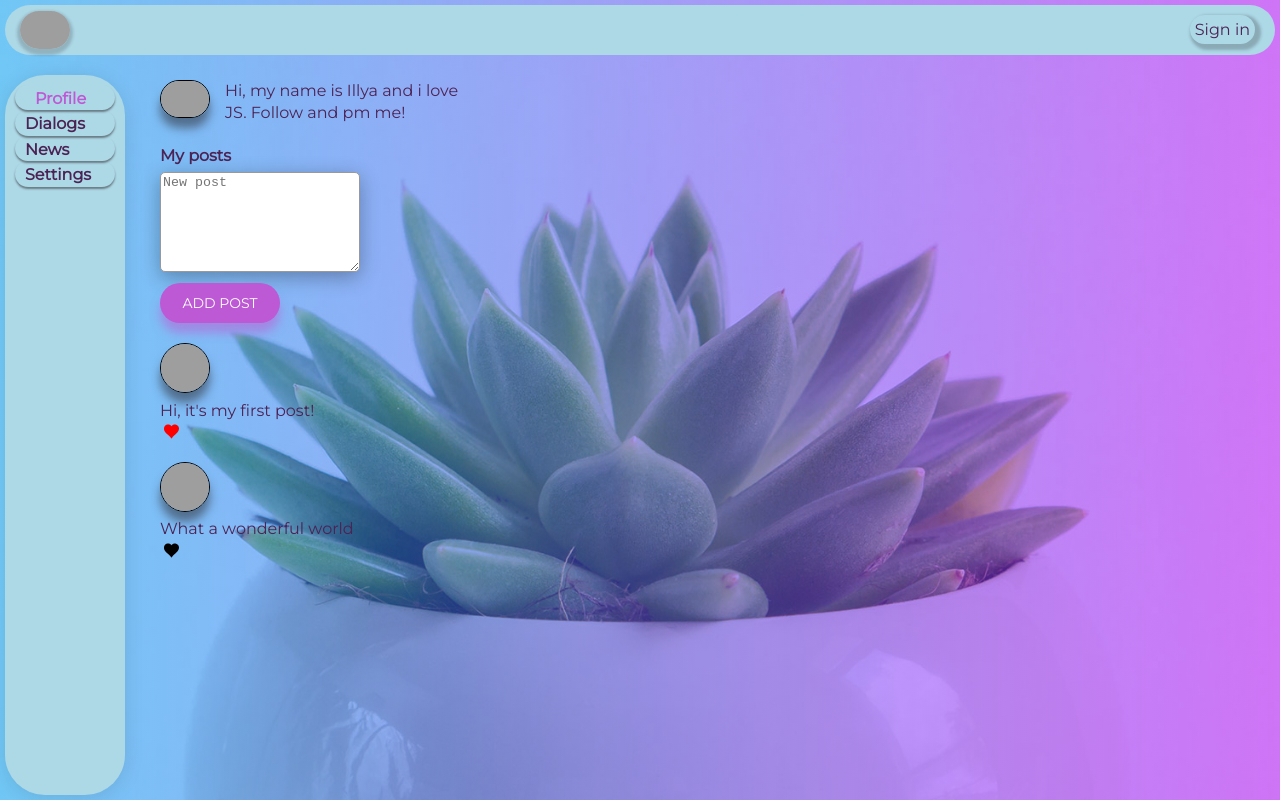
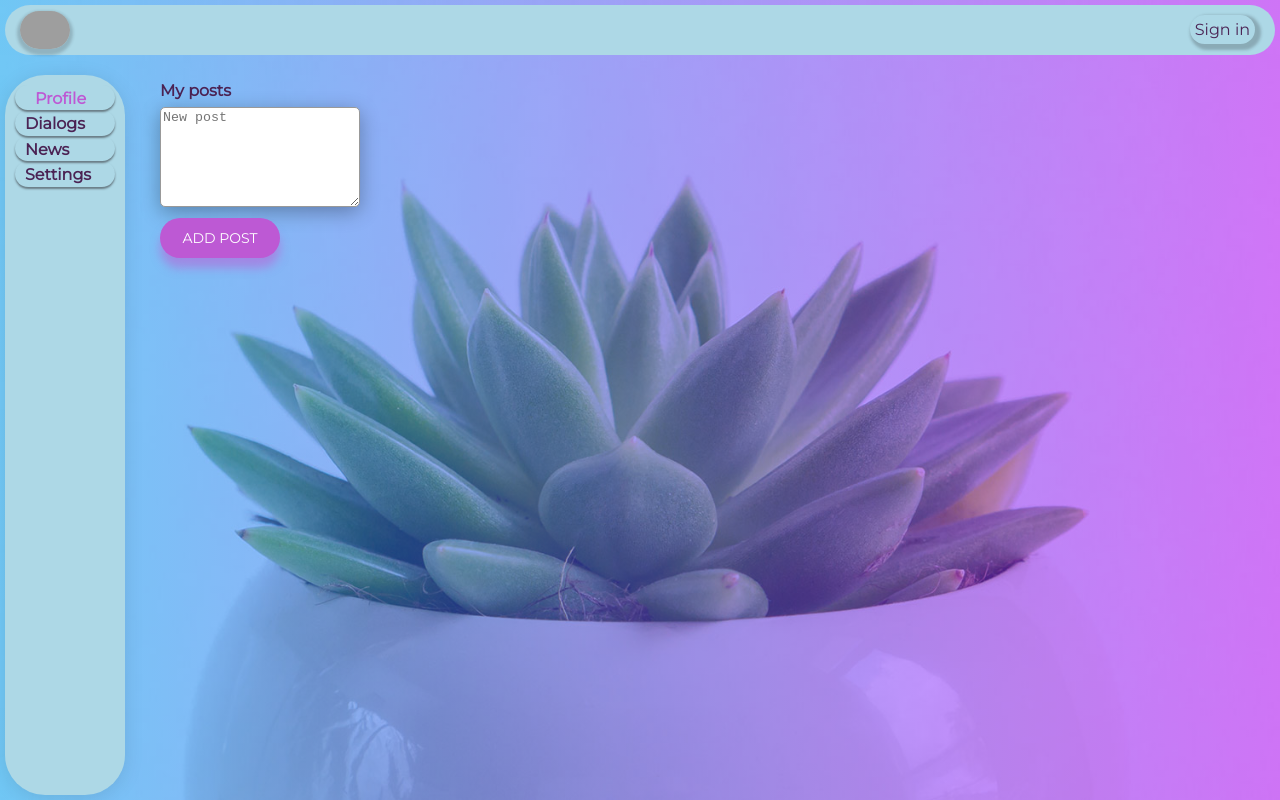
Before and after one commit to sinoptik77/react-1, a React (Create React App) app: page /profile in a window 1280 px wide. Built offline with nearby package versions, Linux system fonts and the light colour scheme; grey boxes are pictures that could not be loaded.

Commit message:
add local storage logic

```diff
--- a/src/App.js
+++ b/src/App.js
@@ -11,7 +11,7 @@ import DialogPeoples from "./components/Navigation/Dialogs/DialogPeoples/DialogP
 import { useLocalStorage } from "./useLocalStorage";
 
 const App = (props) => {
-  //useLocalStorage()
+  useLocalStorage()
   let match = useMatch("/signin");
   return (
     <div className={!match && "app-wrapper"}>
@@ -24,8 +24,8 @@ const App = (props) => {
       <div className="app-content">
         <Routes>
           <Route path="/profile" element={<Profile />} />
-          <Route path="/dialogs" element={<Dialogs />} />
-          <Route path="/dialogs/:id" element={<DialogPeoples />} />
+          {/*<Route path="/dialogs" element={<Dialogs />} />*/}
+          {/*<Route path="/dialogs/:id" element={<DialogPeoples />} />*/}
           <Route path="/news" element={<News />} />
           <Route path="/settings" element={<Settings />} />
           <Route path="/signin" element={<Registration />} />
--- a/src/components/Header/Registration/RegistrationComponents/RegForm.jsx
+++ b/src/components/Header/Registration/RegistrationComponents/RegForm.jsx
@@ -10,7 +10,6 @@ const RegForm = () => {
     formState: { errors },
   } = useForm({ mode: "onBlur" });
   const onSubmit = (data) => console.log(data);
-  console.log(errors);
 
   return (
     <form onSubmit={handleSubmit(onSubmit)} novalidate>
--- a/src/components/Navigation/Navigation.module.css
+++ b/src/components/Navigation/Navigation.module.css
@@ -24,7 +24,7 @@
   font-weight: bold;
 }
 .active {
-  padding: 20px;
+  padding: 0 20px;
   color: #bd59d4;
   text-decoration: none;
   font-family: 'Montserrat', sans-serif;
--- a/src/components/Navigation/Profile/NewPost/NewPost.jsx
+++ b/src/components/Navigation/Profile/NewPost/NewPost.jsx
@@ -1,34 +1,44 @@
 import s from "./NewPost.module.css";
-import React, {memo} from "react";
-import {addPostActionCreator, postOnChangeActionCreator} from "../../../../redux/profileReducer";
-import {useDispatch, useSelector} from "react-redux";
-
+import React, { memo } from "react";
+import {
+  addPostActionCreator,
+  postOnChangeActionCreator,
+} from "../../../../redux/profileReducer";
+import { useDispatch, useSelector } from "react-redux";
 
 const NewPost = () => {
+  const dispatch = useDispatch();
 
-    const dispatch = useDispatch()
-
-    const {newPostText} = useSelector(state => ({
+  const { newPostText } = useSelector((state) => ({
     newPostText: state.profileReducer.newPostText,
-    }))
+  }));
 
   let addPost = () => {
     dispatch(addPostActionCreator());
-    }
+  };
 
   let postOnChange = (event) => {
     let text = event.target.value;
     let action = postOnChangeActionCreator(text);
     dispatch(action);
-    }
+  };
 
-    return <div className={s.newPost}>
+  return (
+    <div className={s.newPost}>
       <div className={s.text}>My posts</div>
       <div className={s.textArea}>
-            <textarea className={s.textAreaStyle} onChange={postOnChange} value={newPostText} placeholder='New post'/>
+        <textarea
+          className={s.textAreaStyle}
+          onChange={postOnChange}
+          value={newPostText}
+          placeholder="New post"
+        />
       </div>
-        <button className={s.button} onClick={addPost}>Add Post</button>
+      <button className={s.button} onClick={addPost}>
+        Add Post
+      </button>
     </div>
-}
+  );
+};
 
 export default memo(NewPost);
--- a/src/components/Navigation/Profile/NewPost/Post/Post.jsx
+++ b/src/components/Navigation/Profile/NewPost/Post/Post.jsx
@@ -1,24 +1,28 @@
-import s from './Post.module.css';
-import {useDispatch} from "react-redux";
-import {addLikeActionCreator} from "../../../../../redux/profileReducer";
-import {ReactComponent as Like} from "../../../../../like.svg";
+import s from "./Post.module.css";
+import { useDispatch } from "react-redux";
+import { addLikeActionCreator } from "../../../../../redux/profileReducer";
+import { ReactComponent as Like } from "../../../../../like.svg";
 
 const Post = (props) => {
+  const dispatch = useDispatch();
 
-    const dispatch = useDispatch()
+  let addLikeClick = () => {
+    dispatch(addLikeActionCreator(props.index));
+  };
 
-    let addLikeClick = () => {
-        dispatch(addLikeActionCreator(props.index));
-    }
-
-
-
-    return <div className={s.item}>
-        <img src='https://mena.org.ua/wp-content/uploads/2014/03/avatar.png'/>
-        <div>{props.message}</div>
-        <div className={s.like}>
-            <Like className={s.likeButton + ' ' + (props.likeCount?s.likeButtonActive : '')} onClick={addLikeClick}/>
-        </div>
+  return (
+    <div className={s.item}>
+      <img src="https://mena.org.ua/wp-content/uploads/2014/03/avatar.png" />
+      <div>{props.message}</div>
+      <div className={s.like}>
+        <Like
+          className={
+            s.likeButton + " " + (props.likeCount ? s.likeButtonActive : "")
+          }
+          onClick={addLikeClick}
+        />
+      </div>
     </div>
-}
+  );
+};
 export default Post;
--- a/src/components/Navigation/Profile/Profile.jsx
+++ b/src/components/Navigation/Profile/Profile.jsx
@@ -1,22 +1,34 @@
-import s from './Profile.module.css';
+import s from "./Profile.module.css";
 import Post from "./NewPost/Post/Post";
 import ProfileInfo from "./ProfileInfo/ProfileInfo";
 import NewPost from "./NewPost/NewPost";
-import {useSelector} from "react-redux";
+import { useSelector } from "react-redux";
 
 const Profile = (props) => {
-    const {post, description} = useSelector(state => ({
-        post: state.profileReducer.post,
-        description: state.profileReducer.description
-    }))
+  const { post, description } = useSelector((state) => ({
+    post: state.profileReducer.post,
+    description: state.profileReducer.description,
+  }));
 
-    let postElements = post.map((p, index) => <Post key={index} index={index} message={p.message} likeCount={p.likeCount}/>)
-    let descriptionElements = description.map(d => <ProfileInfo key={d.id} description={d.description}/>)
+  let postElements = post?.map((p, index) => (
+    <Post
+      key={index}
+      index={index}
+      message={p.message}
+      likeCount={p.likeCount}
+    />
+  ));
 
-    return <div className={s.content}>
-        {descriptionElements}
-        <NewPost/>
-        {postElements}
+  let descriptionElements = description?.map((d) => (
+    <ProfileInfo key={d.id} description={d.description} />
+  ));
+
+  return (
+    <div className={s.content}>
+      {descriptionElements}
+      <NewPost />
+      {postElements}
     </div>
-}
+  );
+};
 export default Profile;
--- a/src/redux/dialogsReducer.js
+++ b/src/redux/dialogsReducer.js
@@ -1,53 +1,59 @@
-const MESSAGE_ON_CHANGE = 'MESSAGE-ON-CHANGE';
-const ADD_MESSAGE = 'ADD-MESSAGE';
-const STATE_FROM_LOCAL_STORAGE = 'STATE-FROM-LOCAL-STORAGE';
+const MESSAGE_ON_CHANGE = "MESSAGE-ON-CHANGE";
+const ADD_MESSAGE = "ADD-MESSAGE";
+const STATE_FROM_LOCAL_STORAGE = "STATE-FROM-LOCAL-STORAGE";
 
-export const messageOnChangeActionCreator = (text) => ({type: MESSAGE_ON_CHANGE, newText: text})
-export const addMessageActionCreator = () => ({type: ADD_MESSAGE})
-export const setStateFromLocalStorage = (state) => ({type: STATE_FROM_LOCAL_STORAGE, state})
+export const messageOnChangeActionCreator = (text) => ({
+  type: MESSAGE_ON_CHANGE,
+  newText: text,
+});
+export const addMessageActionCreator = () => ({ type: ADD_MESSAGE });
+export const setStateDialogsFromLS = (state) => ({
+  type: STATE_FROM_LOCAL_STORAGE,
+  state,
+});
 
 let initialState = {
   dialogItem: [
-        {id: 1, name: 'Nastya'},
-        {id: 2, name: 'Vlad'},
-        {id: 3, name: 'Zhenya'},
-        {id: 4, name: 'Misha'},
-        {id: 5, name: 'Sasha'},
+    { id: 1, name: "Nastya" },
+    { id: 2, name: "Vlad" },
+    { id: 3, name: "Zhenya" },
+    { id: 4, name: "Misha" },
+    { id: 5, name: "Sasha" },
   ],
   messageItem: [
-        {message: 'Yo'},
-        {message: 'Hi, how a u?'},
-        {message: 'Wasup'},
+    // { message: "Yo" },
+    // { message: "Hi, how a u?" },
+    // { message: "Wasup" },
   ],
-    newMessageText: 'Text',
-}
+  newMessageText: "Text",
+};
 
 const dialogsReducer = (state = initialState, action) => {
-/*    console.log('action', action)
-    console.log('state', state)*/
+  console.log("action", action);
+  //     console.log('state', state)
   switch (action.type) {
     case ADD_MESSAGE:
       let newMessage = {
         message: state.newMessageText,
-            }
-            const newMessages = [...state.messageItem, newMessage]
+      };
+      const newMessages = [...state.messageItem, newMessage];
       return {
         ...state,
-                newMessageText: '',
-                messageItem: newMessages
-            }
+        newMessageText: "",
+        messageItem: newMessages,
+      };
     case MESSAGE_ON_CHANGE:
       return {
         ...state,
-                newMessageText: action.newText
-            }
+        newMessageText: action.newText,
+      };
     case STATE_FROM_LOCAL_STORAGE:
       return {
-                ...action.state
+        ...action.state,
+      };
+    default:
+      return state;
   }
-        default:
-            return state
-    }
-}
+};
 
 export default dialogsReducer;
--- a/src/redux/profileReducer.js
+++ b/src/redux/profileReducer.js
@@ -1,56 +1,66 @@
-const ADD_POST = 'ADD-POST';
-const POST_ON_CHANGE = 'UPDATE-NEW-POST-TEXT';
-const ADD_LIKE = 'ADD-LIKE';
+const ADD_POST = "ADD-POST";
+const POST_ON_CHANGE = "UPDATE-NEW-POST-TEXT";
+const ADD_LIKE = "ADD-LIKE";
+const STATE_FROM_LOCAL_STORAGE = "STATE-FROM-LOCAL-STORAGE";
 
-export const addPostActionCreator = () => ({type: ADD_POST})
-export const postOnChangeActionCreator = (text) => ({type: POST_ON_CHANGE, newText: text})
-export const addLikeActionCreator = (index) => ({type: ADD_LIKE, id: index})
+export const addPostActionCreator = () => ({ type: ADD_POST });
+export const postOnChangeActionCreator = (text) => ({
+  type: POST_ON_CHANGE,
+  newText: text,
+});
+export const addLikeActionCreator = (index) => ({ type: ADD_LIKE, id: index });
+export const setStateProfileFromLS = (state) => ({
+  type: STATE_FROM_LOCAL_STORAGE,
+  state,
+});
 
 let initialState = {
   post: [
-        {message: 'Hi, it\'s my first post!', likeCount: true},
-        {message: 'What a wonderful world', likeCount: false}
+    { message: "Hi, it's my first post!", likeCount: true },
+    { message: "What a wonderful world", likeCount: false },
   ],
-    newPostText: '',
+  newPostText: "",
   description: [
-        {description: 'Hi, my name is Illya and i love JS. Follow and pm me!'}
+    { description: "Hi, my name is Illya and i love JS. Follow and pm me!" },
   ],
-}
+};
 
-const profileReducer = (state = initialState, action) => {
+const profileReducer = (state = {}, action) => {
   switch (action.type) {
     case ADD_LIKE:
-            const addLikes = [
-                ...state.post
-            ]
-            addLikes[action.id].likeCount = !addLikes[action.id].likeCount
+      const addLikes = [...state.post];
+      addLikes[action.id].likeCount = !addLikes[action.id].likeCount;
       return {
         ...state,
-                post: addLikes
-            }
+        post: addLikes,
+      };
     case ADD_POST:
-            if (state.newPostText === '') {
-                break
+      if (state.newPostText === "") {
+        break;
       } else {
         let newPost = {
           message: state.newPostText,
           likeCount: false,
-                }
-                const newPosts = [...state.post, newPost]
+        };
+        const newPosts = [...state.post, newPost];
         return {
           ...state,
           newPostText: "",
-                    post: newPosts
-                }
+          post: newPosts,
+        };
       }
     case POST_ON_CHANGE:
       return {
         ...state,
-                newPostText: action.newText
+        newPostText: action.newText,
+      };
+    case STATE_FROM_LOCAL_STORAGE:
+      return {
+        ...action.state,
+      };
+    default:
+      return state;
   }
-        default:
-            return state
-    }
-}
+};
 
 export default profileReducer;
```
Also changed, not shown: src/components/Navigation/Dialogs/Dialogs.jsx (+28 -19 lines), src/useLocalStorage.js (+17 -14 lines). Lines whose indentation alone changed are shown as unchanged.
